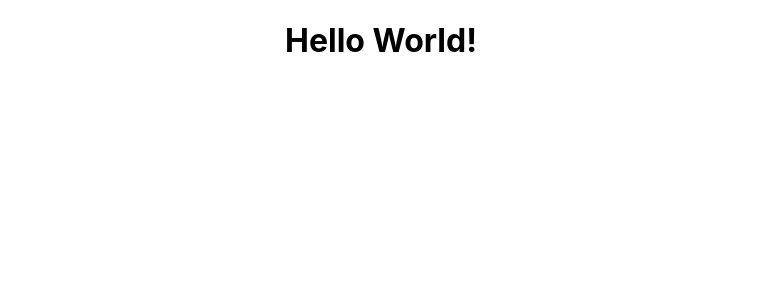
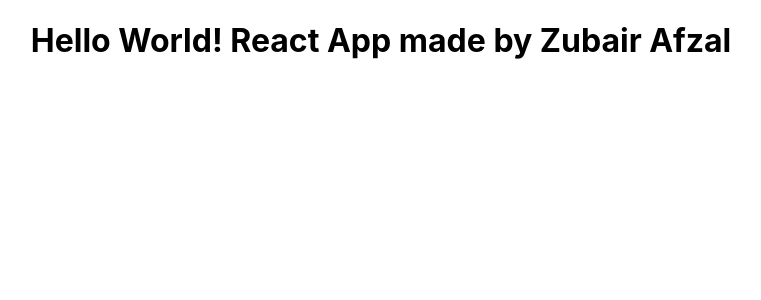
Before and after one commit to zubairafzal100/bootcamp-2020-react-app, a React (Create React App) app: page / in a window 1280 px wide. Shown: the top 300 px of the page, without its empty margins (259-1020 px from the left). Built offline with nearby package versions, Linux system fonts and the light colour scheme.

Commit message:
Update app.js visual text

```diff
--- a/src/App.js
+++ b/src/App.js
@@ -4,7 +4,7 @@
 function App() {
   return (
     <div className="App">
-      <h1>Hello World!</h1>
+      <h1>Hello World! React App made by Zubair Afzal</h1>
     </div>
   );
 }
```
